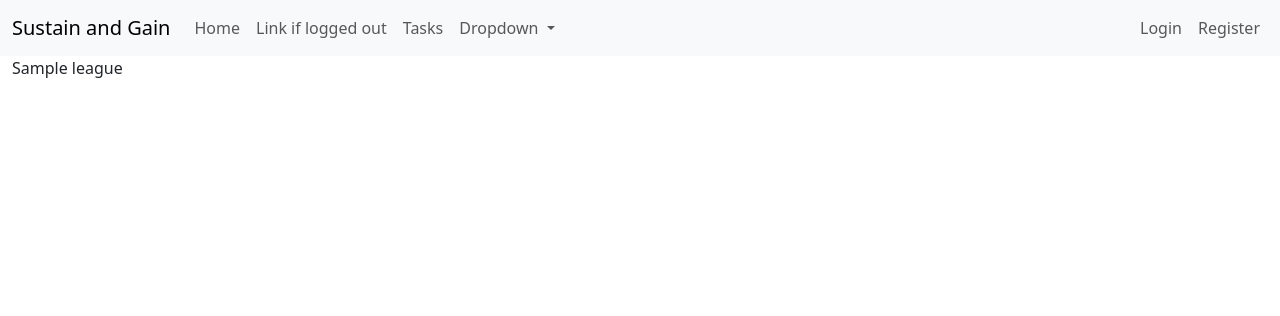
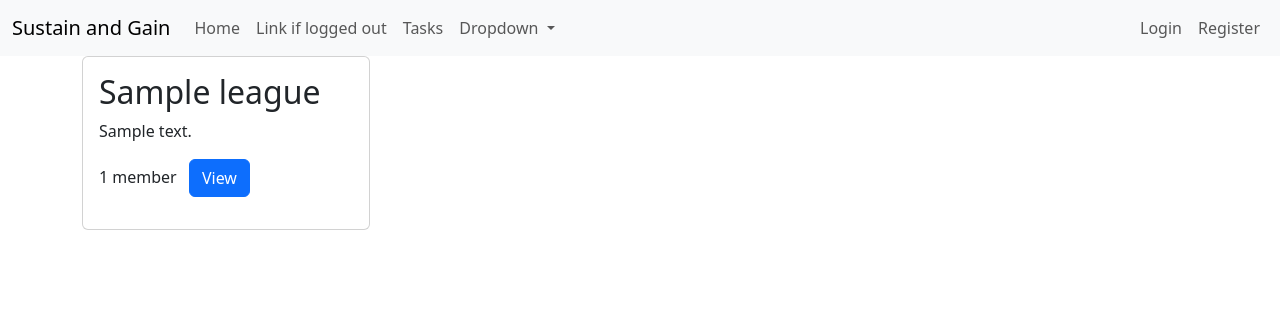
Before and after one commit to sustainabilityproject/sustainandgain.fun, a Django app: template templates/leagues/league_list.html in a window 1280 px wide. Shown: the top 316 px of the page. Run offline with Django 4.2, Linux system fonts and the light colour scheme; the template is opened without the code that fills it: most values are stand-ins (such as "Sample title", 1, 10 or a date in 2020); some libraries are stand-ins or nearby versions.

Commit message:
Improve League list

```diff
--- a/leagues/models.py
+++ b/leagues/models.py
@@ -3,6 +3,8 @@ from django.db import models
 
 class League(models.Model):
     name = models.CharField(max_length=100)
+    description = models.TextField(default='')
+    members = models.ManyToManyField('friends.Profile', related_name='leagues', blank=True)
 
     def __str__(self):
         return self.name
--- a/templates/leagues/league_list.html
+++ b/templates/leagues/league_list.html
@@ -1,6 +1,18 @@
 {% extends 'base.html' %}
 {% block content %}
-    {% for league in leagues %}
-        {{ league }}
-    {% endfor %}
+    <div class="container">
+        {% for league in leagues %}
+            <div class="card" style="width: 18rem;">
+                <div class="card-body">
+                    <h2 class="card-title">{{ league }}</h2>
+                    <p class="card-text">{{ league.description }}</p>
+                    <ul class="list-inline">
+                        <li class="list-inline-item">{{ league.members.count }}
+                            member{{ league.members.count|pluralize }}</li>
+                        <li class="list-inline-item"><a href="#" class="btn btn-primary">View</a></li>
+                    </ul>
+                </div>
+            </div>
+        {% endfor %}
+    </div>
 {% endblock content %}
```
Also changed, not shown: leagues/admin.py (+8 -1 lines), leagues/migrations/0002_league_description_league_members.py (added), leagues/migrations/0003_alter_league_members.py (added).
